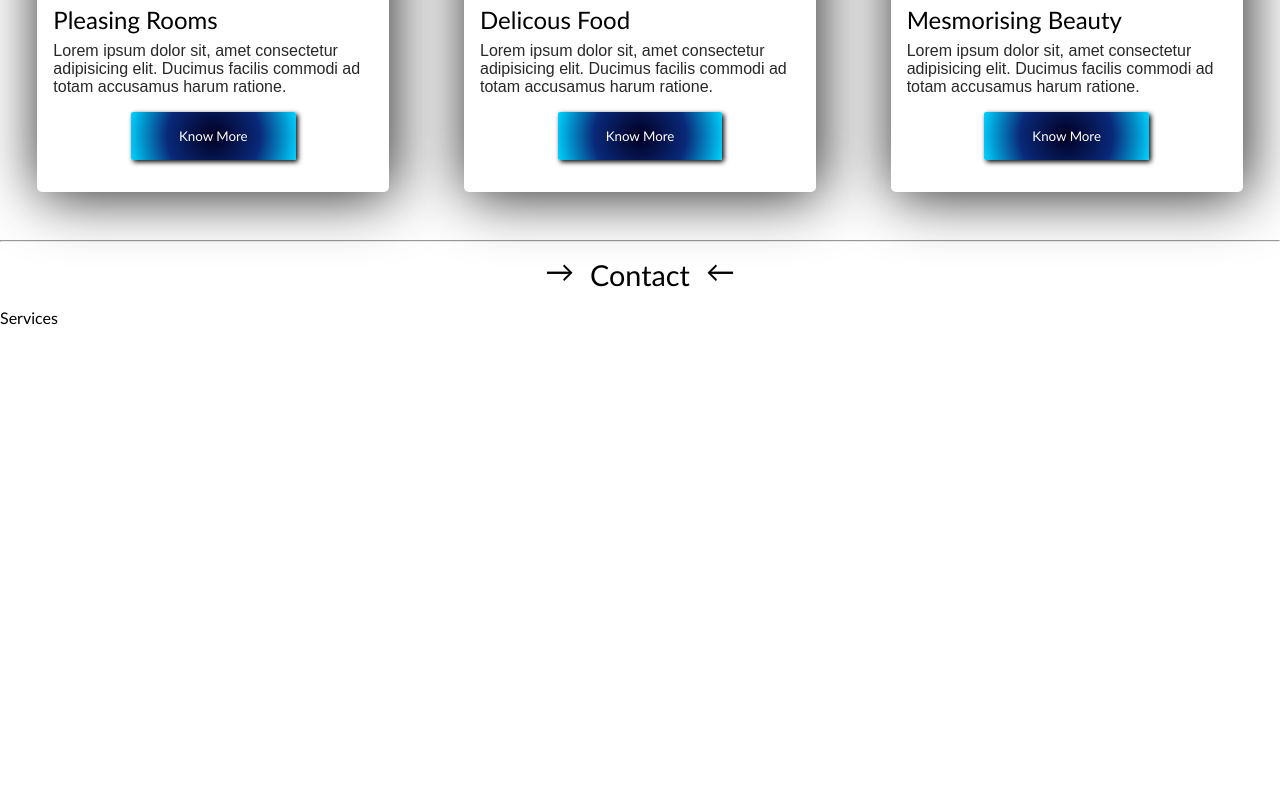
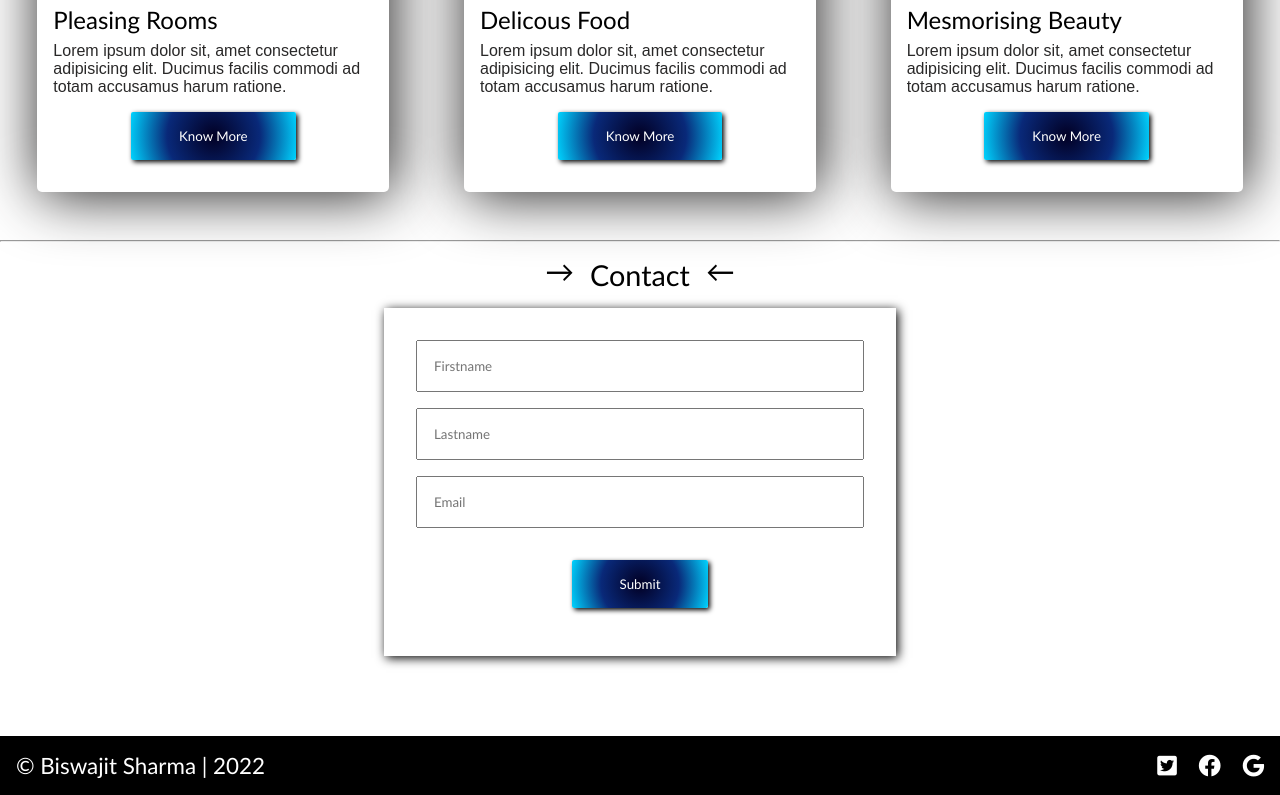
Before and after one commit to biswajitatgithub/paradise-hotel-web, a plain HTML site: page index.html in a window 1280 px wide. Shown: the part 1162-1957 px from the top of the page. Before the commit the page ends 1489 px from the top, so only its background shows below. Drawn offline with Linux system fonts and the light colour scheme.

Commit message:
changes in html and css

```diff
--- a/index.html
+++ b/index.html
@@ -6,6 +6,8 @@
     <meta name="viewport" content="width=device-width, initial-scale=1.0">
     <link rel="stylesheet" href="style.css">
     <title>Paradise Hotel</title>
+    <link rel="stylesheet" href="https://pro.fontawesome.com/releases/v5.10.0/css/all.css" integrity="sha384-AYmEC3Yw5cVb3ZcuHtOA93w35dYTsvhLPVnYs9eStHfGJvOvKxVfELGroGkvsg+p" crossorigin="anonymous"/>
+
 </head>
 <body>
     <div class="container">
@@ -64,15 +66,23 @@
             </div>
         </div>
         <div class="contact-container">
-            <div class="contact-header">
-                <p>Services</p>
-            </div>
-            <div class="contact-items">
-                <div class="services-item"></div>
-                <div class="services-item"></div>
-                <div class="services-item"></div>
+            <div class="contact-forms">
+                <form action="" method="post">
+                    <input type="text" name="firstName" id="first_name" placeholder="Firstname">
+                    <input type="text" name="lastName" id="last_name" placeholder="Lastname">
+                    <input type="email" name="email" id="email" placeholder="Email">
+                    <input type="button" value="Submit">
+                </form>
             </div>
         </div>
+        <footer class="footer-container">
+            <p class="footer-copyright">&copy; Biswajit Sharma | 2022</p>
+            <div class="footer-socialmedia">
+                <a href=""><i class="fab fa-twitter-square"></i></a></i>
+                <a href=""><i class="fab fa-facebook"></i></a>
+                <a href=""><i class="fab fa-google"></i></a>
+            </div>
+        </footer>
     </div>
 </body>
 </html>
--- a/style.scss
+++ b/style.scss
@@ -128,4 +128,48 @@
             }
         }
     }
+    .contact-container{
+        display: flex;
+        justify-content: center;
+        margin-bottom: 5rem;
+        .contact-forms{
+            width:40%;
+            box-shadow: 2px 2px 10px black;
+            form{
+                display: flex;
+                flex-direction: column;
+                padding: 2rem;
+                input:not(:last-child){
+                    margin-bottom: 1rem;
+                    height: 3rem;
+                    padding-left: 1rem;
+                }
+                input[type="button"]{
+                    height: 3rem;
+                    background: radial-gradient(circle, rgba(2,0,36,1) 0%, rgba(9,41,121,1) 54%, rgba(0,212,255,1) 100%);
+                    width: fit-content;
+                    margin:1rem 0rem;
+                    padding:1rem 3rem;
+                    align-self: center;
+                    color: white;
+                    border: none;
+                    border-radius: 2px;
+                    box-shadow: 2px 2px 5px black;
+                }
+            }
+        }
+    }
+    .footer-container{
+        display: flex;
+        justify-content: space-between;
+        background-color: black;
+        padding: 1rem 1rem;
+        .footer-socialmedia,a,p{
+            font-size: 1.4rem;
+            color: white;
+        }
+        a{
+            margin-left: 1rem;
+        }
+    }
 }
```
Also changed, not shown: style.css, 1 other file.
